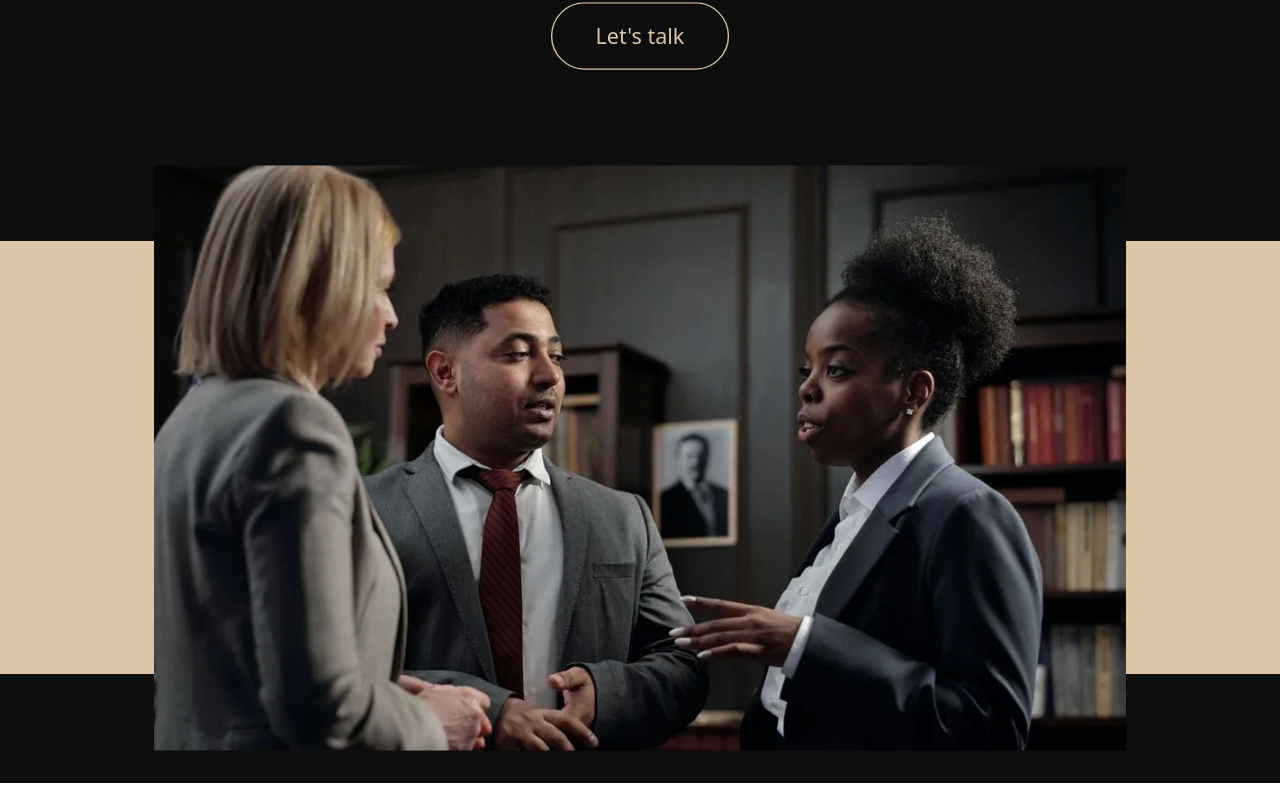
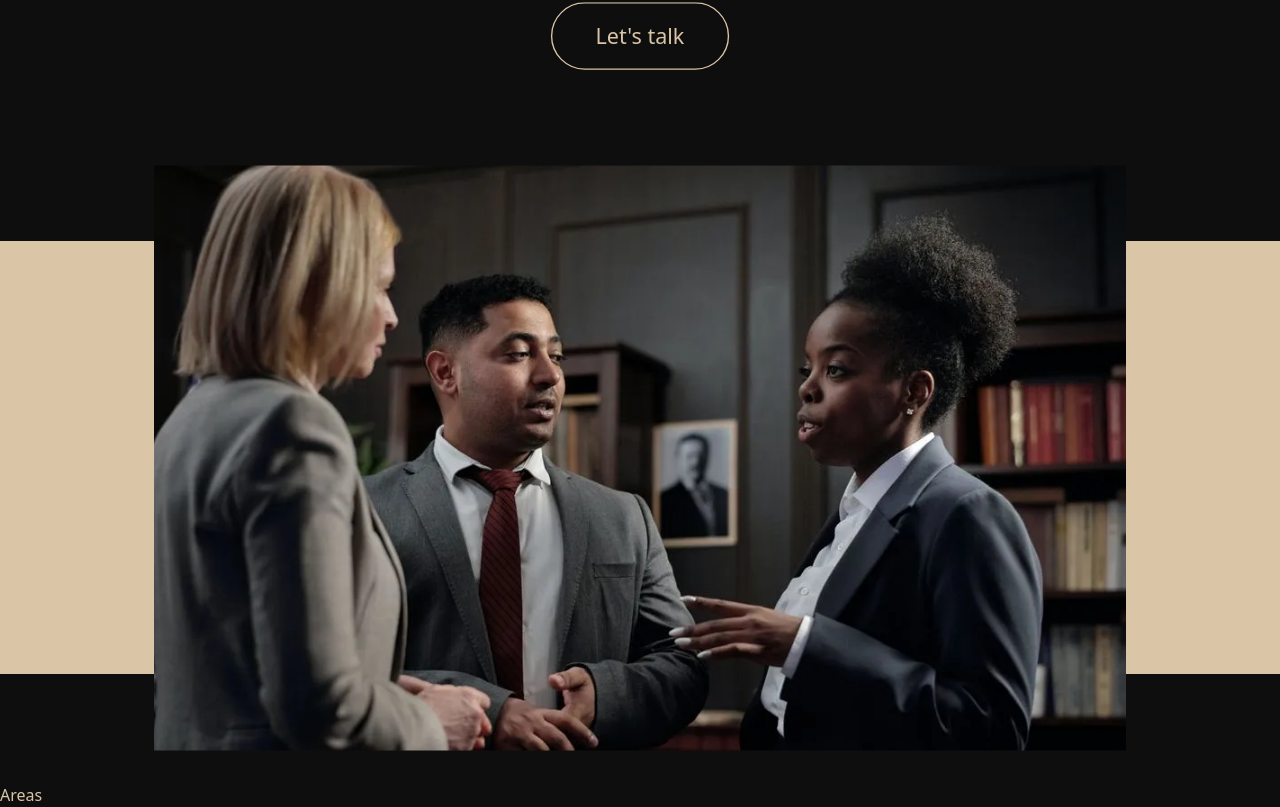
Before and after one commit to seesmof/Specter-Legal-Website, a React (Vite) app: page / in a window 1280 px wide. Shown: the part 566-1373 px from the top of the page. Before the commit the page ends 1349 px from the top, so only its background shows below. Built offline with nearby package versions, Linux system fonts and the light colour scheme.

Commit message:
modified App.jsx added Areas.jsx

```diff
--- a/src/App.jsx
+++ b/src/App.jsx
@@ -1,12 +1,14 @@
 import React from "react";
 import Header from "./components/Header";
 import Hero from "./components/Hero";
+import Areas from "./components/Areas";
 
 const Page = () => {
   return (
     <div className="min-h-screen w-full scroll-smooth bg-background text-accent">
       <Header />
       <Hero />
+      <Areas />
     </div>
   );
 };
--- /dev/null
+++ b/src/components/Areas.jsx
@@ -0,0 +1,7 @@
+import React from "react";
+
+const Areas = () => {
+  return <div>Areas</div>;
+};
+
+export default Areas;
```
